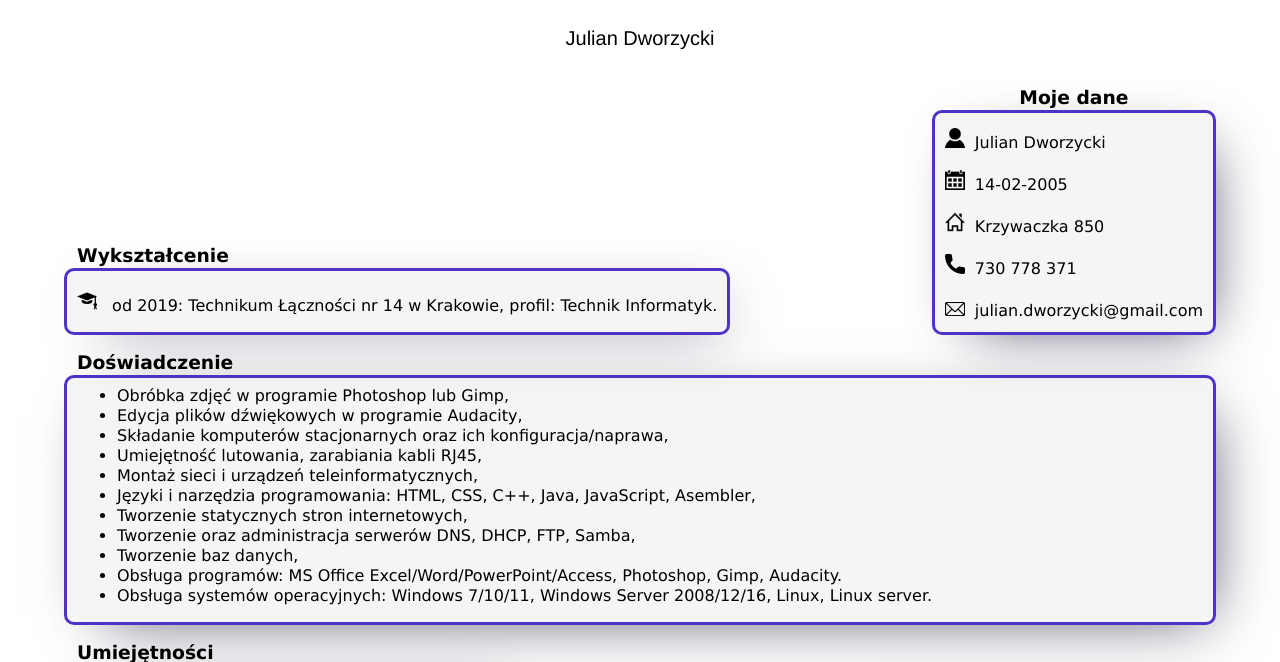
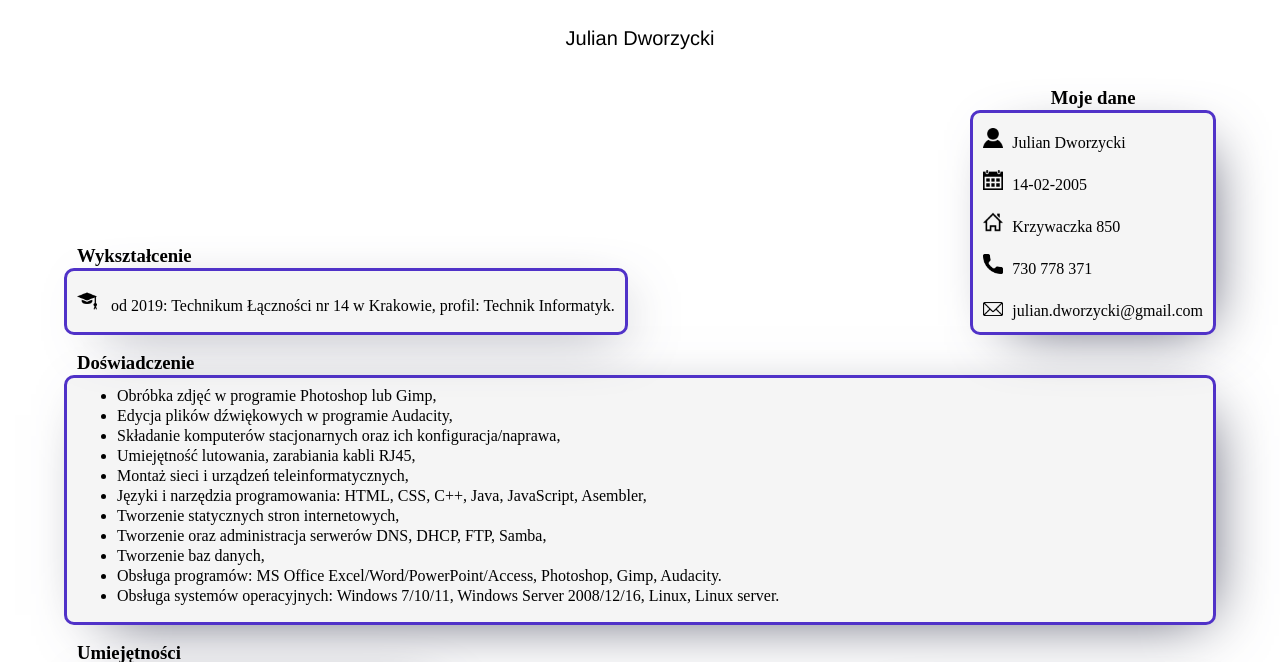
Before and after one commit to MrJujek/CV_1, a plain HTML site: page index.html in a window 1280 px wide. Shown: the part 67-729 px from the top of the page. Drawn offline with Linux system fonts and the light colour scheme.

Commit message:
Update arkusz.css

```diff
--- a/css/arkusz.css
+++ b/css/arkusz.css
@@ -2,7 +2,7 @@ body {
     width: auto;
     margin: 0px 5vw;
     /*border: 1px black solid;*/
-    font-family: Verdana, Geneva, Tahoma, sans-serif;
+    /*font-family: Verdana, Geneva, Tahoma, sans-serif;*/
 }
 
 .main_container {
```
